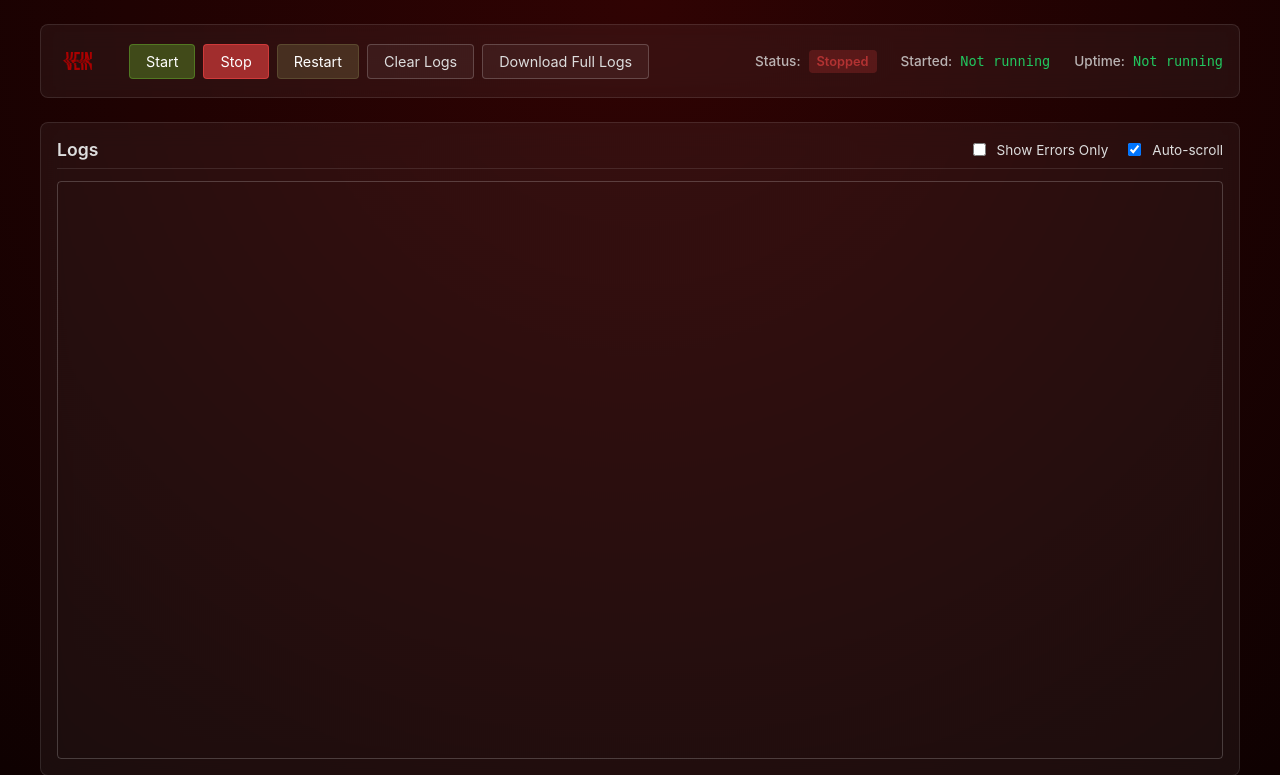
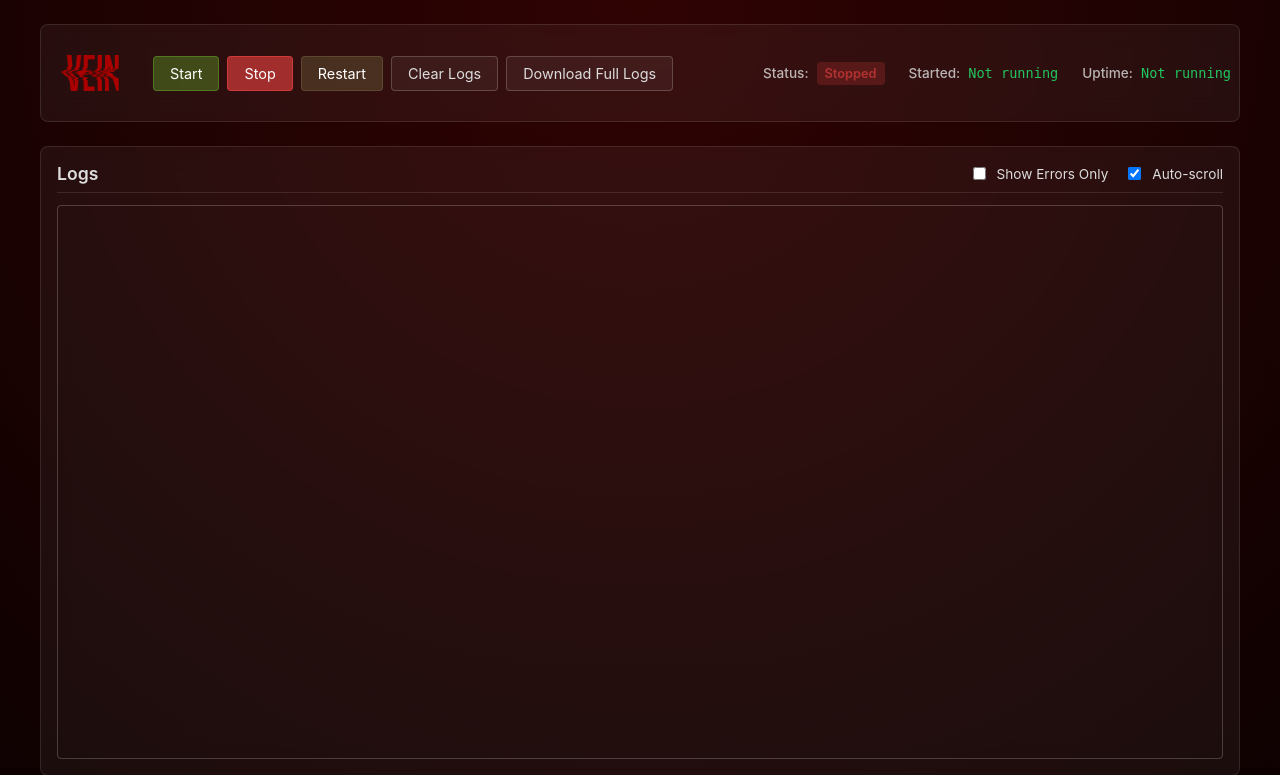
Before and after one commit to lennoknet/vein-server, a Flask app: page / in a window 1280 px wide. Shown: the top 775 px of the page. Run offline with Flask 3, Linux system fonts and the light colour scheme; data that the repository does not hold is empty.

Commit message:
Refinement to visuals

```diff
--- a/dash/templates/index.html
+++ b/dash/templates/index.html
@@ -44,8 +44,8 @@
     .controls-section {
       display: flex;
       align-items: center;
-      gap: 1rem;
-      padding: 1rem;
+      gap: 0.5rem;
+      padding: 0.5rem;
       background: rgba(255, 255, 255, 0.05);
       backdrop-filter: blur(12px);
       -webkit-backdrop-filter: blur(12px);
@@ -56,7 +56,7 @@
     }
 
     .logo {
-      height: 40px;
+      height: 80px;
       margin-right: 1rem;
     }
 
```
